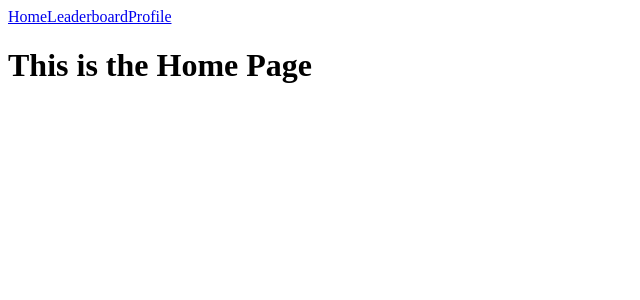
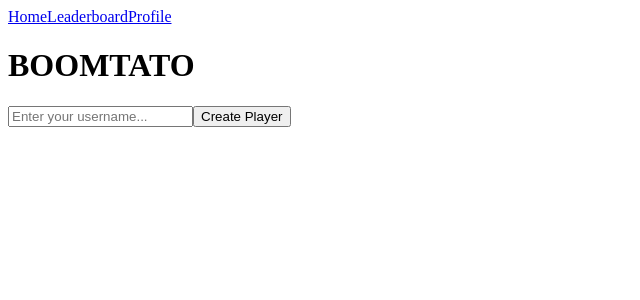
Before and after one commit to lreboseno22/BoomTato_frontend, a React (Vite) app: page / in a window 1280 px wide. Shown: the top 300 px of the page, without its empty margins (0-640 px from the left). Built offline with nearby package versions, Linux system fonts and the light colour scheme.

Commit message:
create player with form in HomePage

```diff
--- a/src/pages/Home.jsx
+++ b/src/pages/Home.jsx
@@ -1,3 +1,38 @@
+import axios from "axios";
+import { useState } from "react";
+import { useNavigate } from "react-router-dom";
+
 export default function HomePage(){
-    return <h1>This is the Home Page</h1>
+    const [username, setUsername] = useState("");
+    // const nav = useNavigate();
+
+    const handleSubmit = async (e) => {
+        e.preventDefault();
+        try {
+            const res = await axios.post("http://localhost:3000/api/players", {
+                username,
+            });
+
+            const player = res.data;
+            // console.log(player)
+        } catch (err) {
+            console.error(err);
+        }
+    }
+
+    return (
+        <div className="home-page">
+            <h1>BOOMTATO</h1>
+            <form onSubmit={handleSubmit}>
+                <input
+                    type="text"
+                    placeholder="Enter your username..."
+                    value={username}
+                    onChange={(e) => setUsername(e.target.value)}
+                    required
+                />
+                <button type="submit">Create Player</button>
+            </form>
+        </div>
+    )
 }
```
